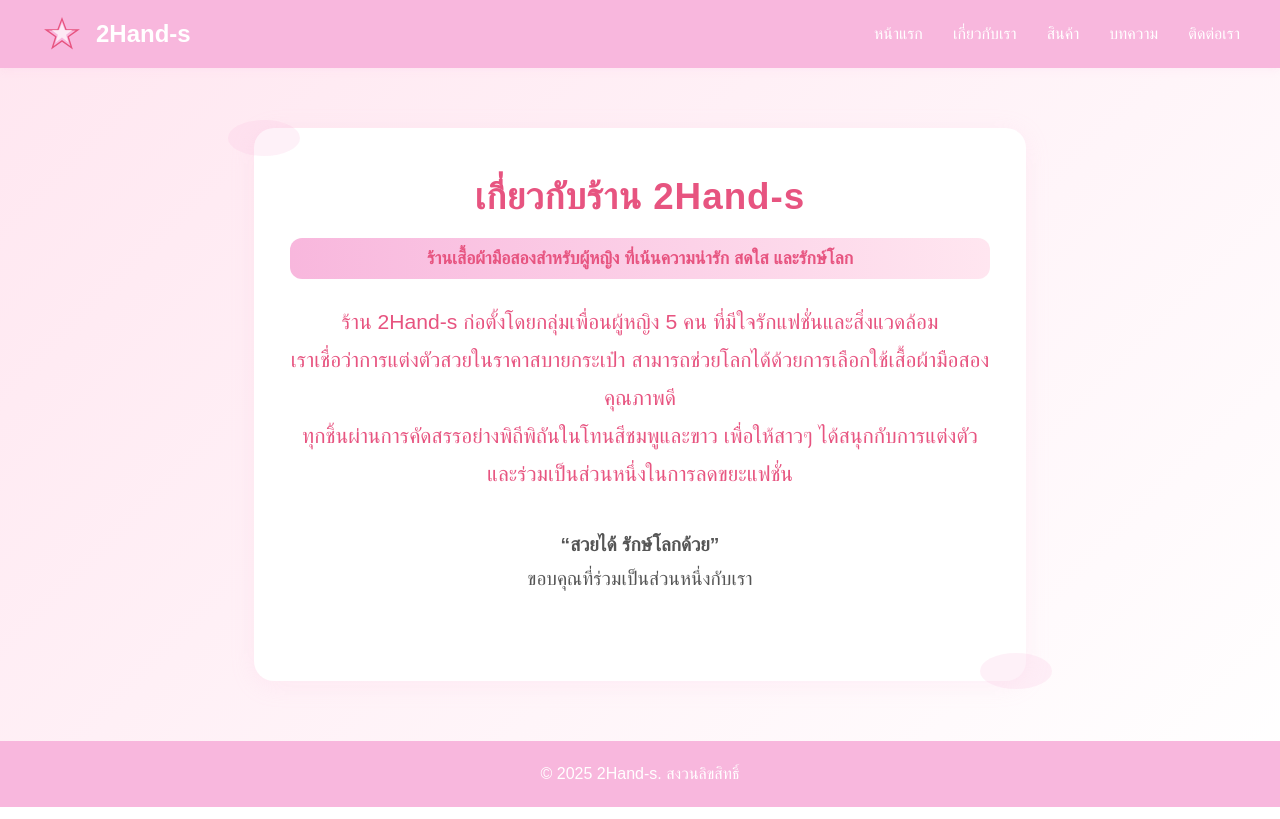
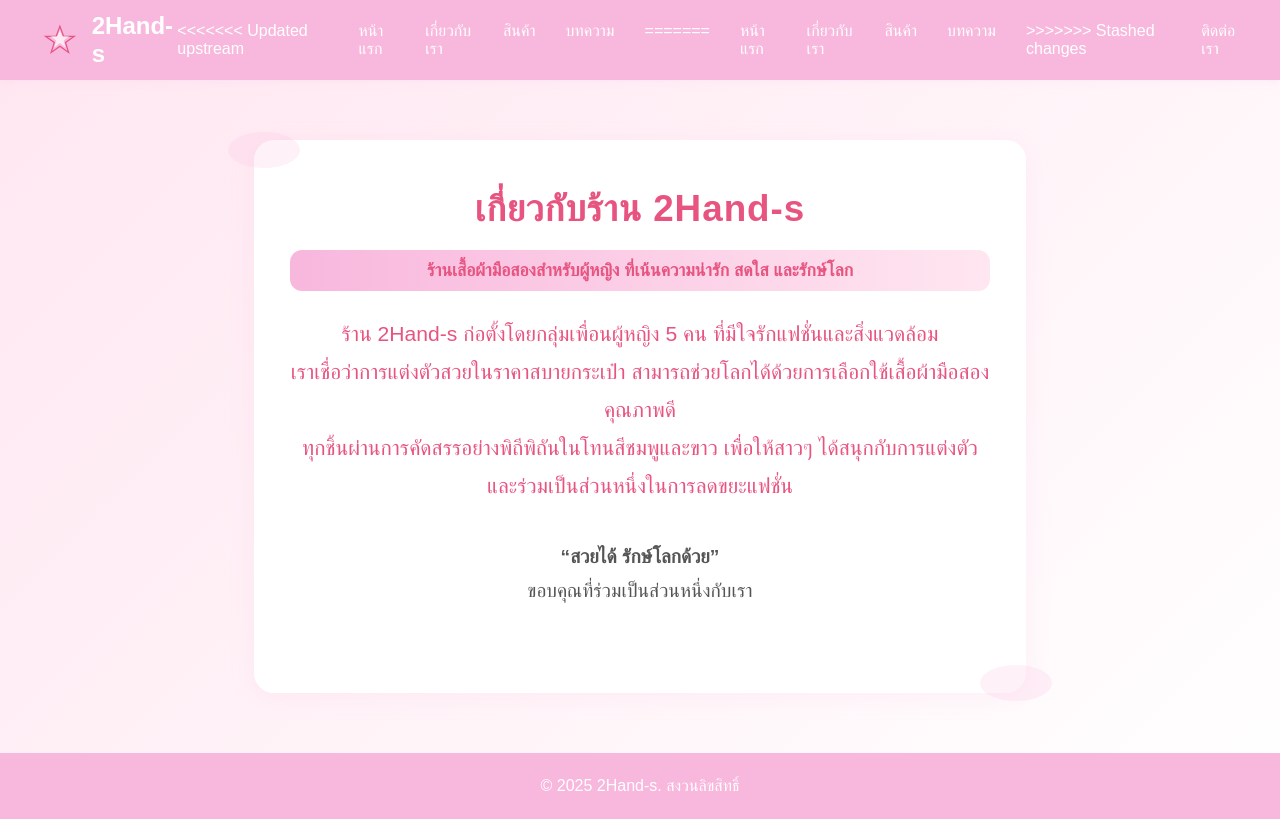
Before and after one commit to 2Hand-s-Rewear/2Hand-s, a plain HTML site: page about.html in a window 1280 px wide. Drawn offline with Linux system fonts and the light colour scheme.

Commit message:
Update about.html

```diff
--- a/about.html
+++ b/about.html
@@ -127,10 +127,17 @@
             2Hand-s
         </div>
         <ul class="menu">
+<<<<<<< Updated upstream
+            <li><a href="Home.html">หน้าแรก</a></li>
+            <li><a href="about.html">เกี่ยวกับเรา</a></li>
+            <li><a href="Product.html">สินค้า</a></li>
+            <li><a href="Article.html">บทความ</a></li>
+=======
             <li><a href="index.html">หน้าแรก</a></li>
             <li><a href="about.html">เกี่ยวกับเรา</a></li>
             <li><a href="Product.html">สินค้า</a></li>
             <li><a href="blog.html">บทความ</a></li>
+>>>>>>> Stashed changes
             <li><a href="contact.html">ติดต่อเรา</a></li>
         </ul>
     </nav>
```
